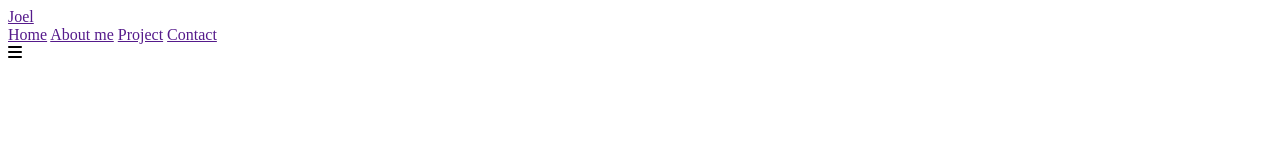
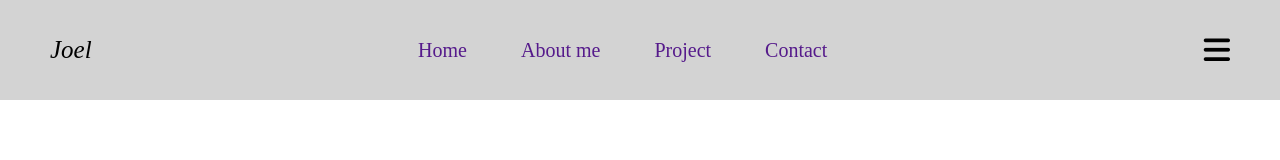
Before and after one commit to Joelfolaju/joel-portfolio, a plain HTML site: page index.html in a window 1280 px wide. Drawn offline with Linux system fonts and the light colour scheme.

Commit message:
nerve bar style using css

```diff
--- a/index.html
+++ b/index.html
@@ -5,25 +5,27 @@
     <meta charset="UTF-8">
     <meta name="viewport" content="width=device-width, initial-scale=1.0">
     <title>Joel Portfolio</title>
+<link rel="stylesheet" href="styles.css">
 </head>
 <body>
 
     <header>
         <nav>
-            <div><a href="">Joel</a>
+            <div>
+                <a class="name">Joel</a>
             </div>
 
             <div>
-                <a href="">Home</a>
-                <a href="">About me</a>
-                <a href="">Project</a>
-                <a href="">Contact</a>
+                <a class="links" href="">Home</a>
+                <a class="links" href="">About me</a>
+                <a class="links" href="">Project</a>
+                <a class="links" href="">Contact</a>
             </div>
 
 
 
             <div>
-                <i class="fa-solid fa-bars"></i>
+                <i class="fa-solid fa-bars icons"></i>
 
             </div>
 
--- /dev/null
+++ b/styles.css
@@ -0,0 +1,38 @@
+*{
+    margin: 0;
+    padding: 0;
+}
+
+
+
+
+
+
+
+
+
+nav {
+    width: 100%;
+    height: 100px;
+    background-color: lightgrey;
+    display: flex;
+    justify-content: space-between;
+    align-items: center;
+}
+
+.name{
+
+    text-decoration: none;
+    font-size: 25px;
+    font-style: italic;
+    margin-left: 50px;
+}
+.links{
+    text-decoration: none;
+    font-size: 20px;
+    margin-right: 50px;
+}
+.icons{
+    margin-right: 50px;
+    font-size: 30px;
+}
```
